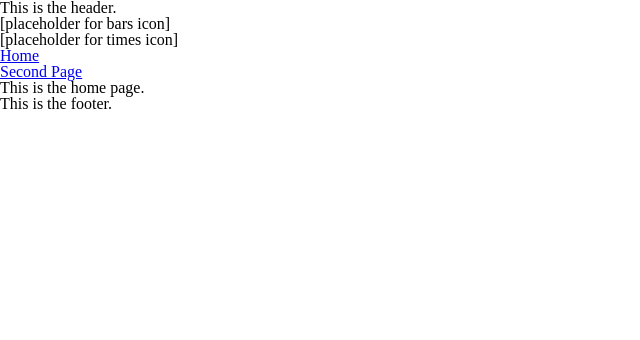
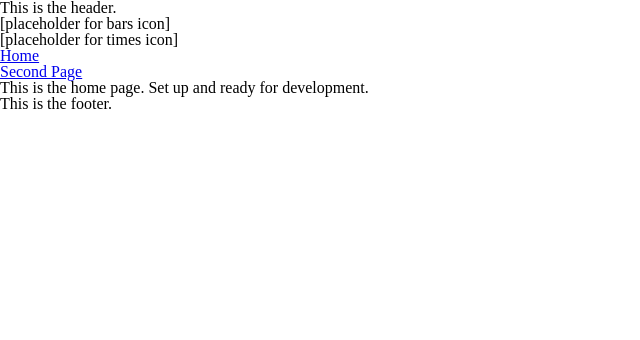
Before and after one commit to ellynmichelle/aith, a PHP site: page / in a window 1280 px wide. Shown: the top 340 px of the page, without its empty margins (0-640 px from the left). Run offline with PHP 8.4, Linux system fonts and the light colour scheme; some libraries are stand-ins or nearby versions.

Commit message:
Set up template files
Set up template files for this project. Template files include PHP includes and a working JavaScript file. This site is now ready for HTML structural elements specific to this project.

```diff
--- a/home/home.html.php
+++ b/home/home.html.php
@@ -3,7 +3,7 @@
 
     <main>
 
-        <h1>This is the home page.</h1>
+        <h1>This is the home page. Set up and ready for development.</h1>
 
     </main>
 
```
